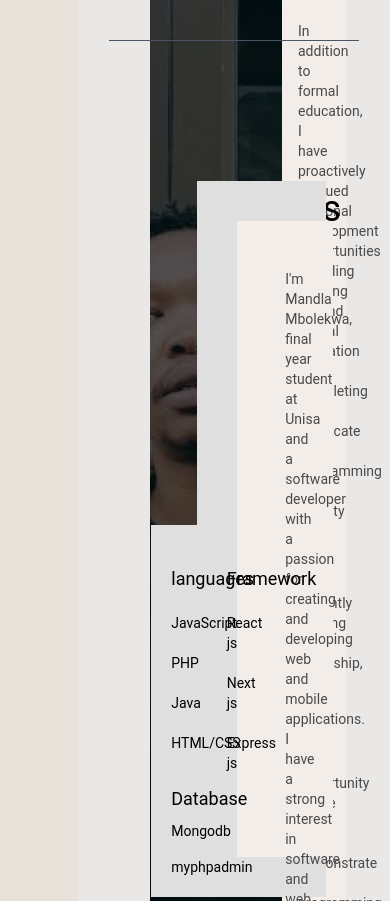
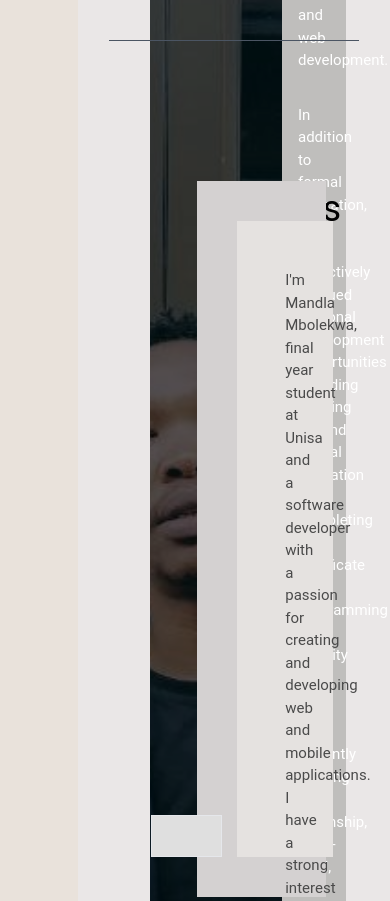
Before and after one commit to 23Mandla/portfolio, a React (Create React App) app: page /about in a window 390 px wide. Shown: the part 823-1724 px from the top of the page. Built offline with nearby package versions, Linux system fonts and the light colour scheme.

Commit message:
working on media querries

```diff
--- a/src/componets/About/About.js
+++ b/src/componets/About/About.js
@@ -7,16 +7,16 @@ export default function About() {
         <div className="grid grid-rows-3">
           <h1 className="relative text-5xl pl-5 top-12 left-5 after:content-[''] after:absolute after:bg-gray-600 after:h-[1px] after:w-[50%] after:top-14 after:left-[14%]">About me</h1>
           <div className="relative row-span-2 m-2 -top-7">
-            <div className="absolute top-0 left-0 w-full h-full holder"></div>
+            <div className="absolute top-0 left-0 w-full h-full holder rounded-lg"></div>
             <img
               src={me}
               alt="placeholder"
-              className="w-full h-full object-cover top-0"
+              className="w-full h-full object-cover top-0 rounded-lg"
             />
           </div>
         </div>
-        <div className="bg-[#dfdfdf] p-10 col-span-2">
-          <div className="m-auto w-[83%] h-full p-12 space-y-8 bg-[#F3EDE9]  text-[#4A4A4A] text-sm">
+        <div className="bg-[#dedbdb] p-10 col-span-2">
+          <div className="m-auto w-[83%] h-full p-12 space-y-8 bg-[#bfbebc]  text-[#ffffff] text-[15px]">
             <p>
               I'm Mandla Mbolekwa, final year student at Unisa and a software
               developer with a passion for creating and developing web and
--- a/src/componets/About/Skills.js
+++ b/src/componets/About/Skills.js
@@ -1,15 +1,12 @@
 import React from "react";
 
 export default function Skills() {
-  const languages = ["JavaScript", "PHP", "Java", "HTML/CSS"];
-  const framework = ["React js", "Next js", "Express js"];
-  const database = ["Mongodb", "myphpadmin"];
 
   return (
     <div className="relative  h-screen p-16">
       <h1 className="relative text-4xl pl-5 top-12 float-left left-10">My skills</h1>
-      <div className="bg-[#dfdfdf] relative w-[70%] h-full p-10 float-right ">
-        <div className="m-auto w-[83%] h-full p-12 space-y-8 bg-[#F3EDE9]  text-[#4A4A4A] text-sm">
+      <div className="bg-[#d4d1d1] relative w-[70%] h-full p-10 float-right ">
+        <div className="m-auto w-[83%] h-full p-12 space-y-8 bg-[#e5e2e0]  text-[#4A4A4A] text-[15px]">
           <p>
             I'm Mandla Mbolekwa, final year student at Unisa and a software
             developer with a passion for creating and developing web and mobile
@@ -28,29 +25,8 @@ export default function Skills() {
           </p>
         </div>
 
-        <div className="absolute w-[55%] ml-3 -left-[45%] h-auto bottom-0 bg-[#dfdfdf] p-5 text-sm">
-          <div className="grid grid-cols-2">
-            <ul className="space-y-5 mt-5">
-              <h1 className="text-lg">languages</h1>
-              {languages.map((language) => (
-                <li key={language}>{language}</li>
-              ))}
-            </ul>
-            <ul className="space-y-5 mt-5 pl-10">
-              <h1 className="text-lg">Framework</h1>
-              {framework.map((framework) => (
-                <li key={framework}>{framework}</li>
-              ))}
-            </ul>
-          </div>
-          <div className="pt-3 space-y-2">
-            <h1 className="text-lg">Database</h1>
-            <ul className="space-y-4 gap-4 items-center">
-              {database.map((database) => (
-                <li className="flex items-center" key={database}>{database}</li>
-              ))}
-            </ul>
-          </div>
+        <div className="absolute border w-[55%] ml-3 -left-[45%] h-38 bottom-10 bg-[#dfdfdf] p-5 text-sm">
+
         </div>
       </div>
     </div>
--- a/src/componets/Home/Home.js
+++ b/src/componets/Home/Home.js
@@ -32,7 +32,7 @@ export default function Home() {
       <div className="grid grid-cols-4 gap-8 w-[94%] h-[83%] m-auto rounded-md p-6 bg-[#d0d0d2]">
         <div
           ref={ref}
-          className="relative col-span-2 bg-[#dfdede] p-9 text-sm rounded-md row-span-4 text-gray-600"
+          className="grid grid-rows-3 col-span-2 bg-[#dfdede] p-9 text-[15px] rounded-md row-span-4 text-gray-600"
         >
           <motion.p
             variants={{
@@ -59,15 +59,15 @@ export default function Home() {
             initial="hidden"
             animate="visible"
             transition={{ duration: 1.2, delay: 1 }}
-            className="w-[60%] m-auto mt-10 py-3  bg-[#a09f9f] rounded-lg cursor-pointer hover:bg-slate-300 hover:text-black"
+            className="w-[60%] m-auto py-3  bg-[#a09f9f] rounded-lg cursor-pointer hover:bg-slate-300 hover:text-black"
           >
             <h1 className="text-xl text-center text-white">GET IN TOUCH</h1>
           </motion.div>
-          <div className="absolute bottom-0 w-1/2 pl-1 flex gap-10 pb-8">
-            <div className="bg-[#858585] p-2 flex items-center justify-center rounded-full hover:scale-110 transition-all">
+          <div className="pl-1 flex items-center gap-10">
+            <div className="bg-[#858585] h-14 w-14 flex items-center justify-center rounded-full hover:scale-110 transition-all">
               <FaGithub className="text-xl text-[#242a31] cursor-pointer" />
             </div>
-            <div className="bg-[#858585] p-2 flex items-center justify-center rounded-full cursor-pointer  hover:scale-110 transition-all">
+            <div className="bg-[#858585] h-14 w-14 p-2 flex items-center justify-center rounded-full cursor-pointer  hover:scale-110 transition-all">
               <FaLinkedin className="text-xl rounded-full text-gray-300" />
             </div>
           </div>
```
